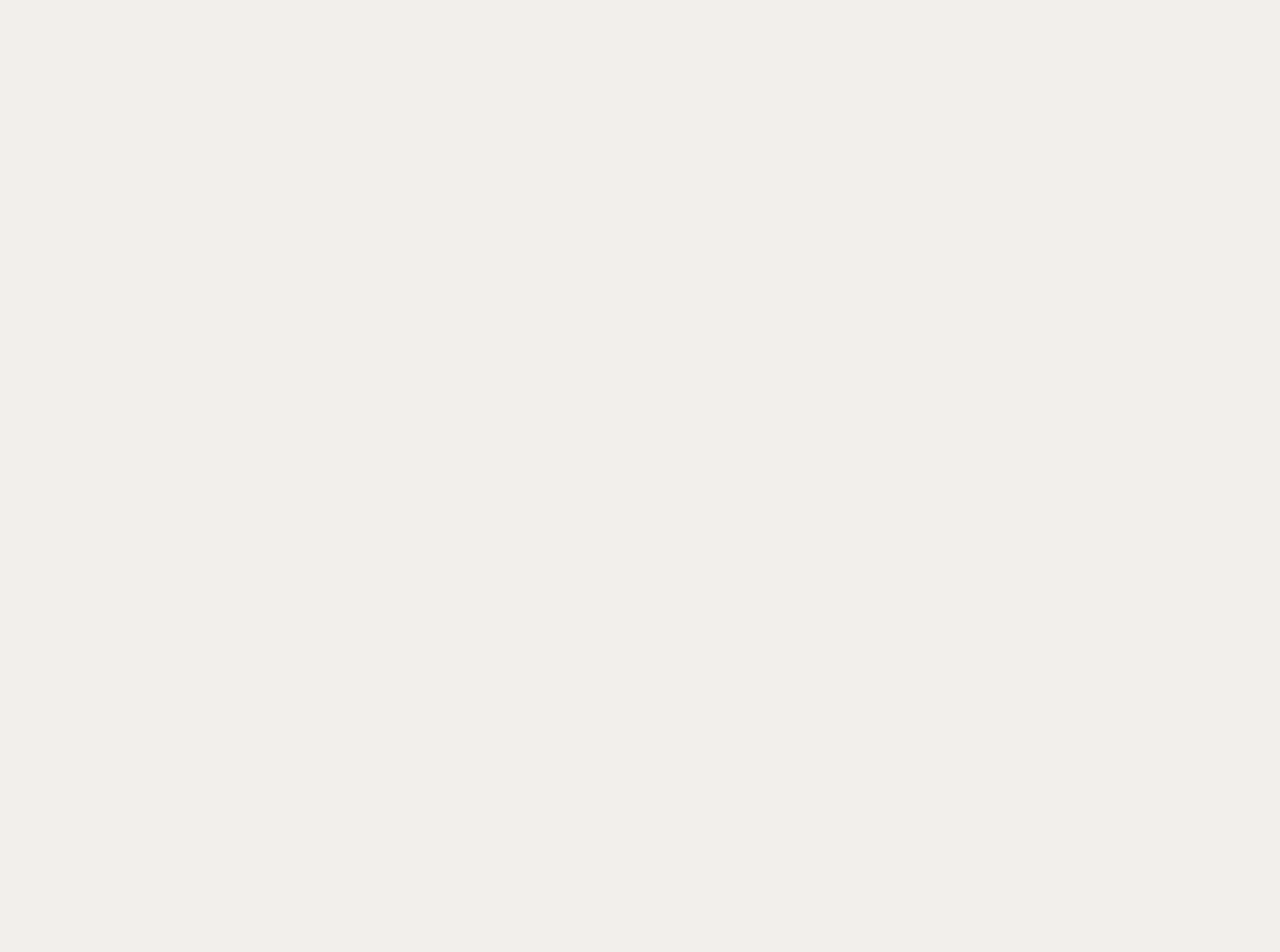
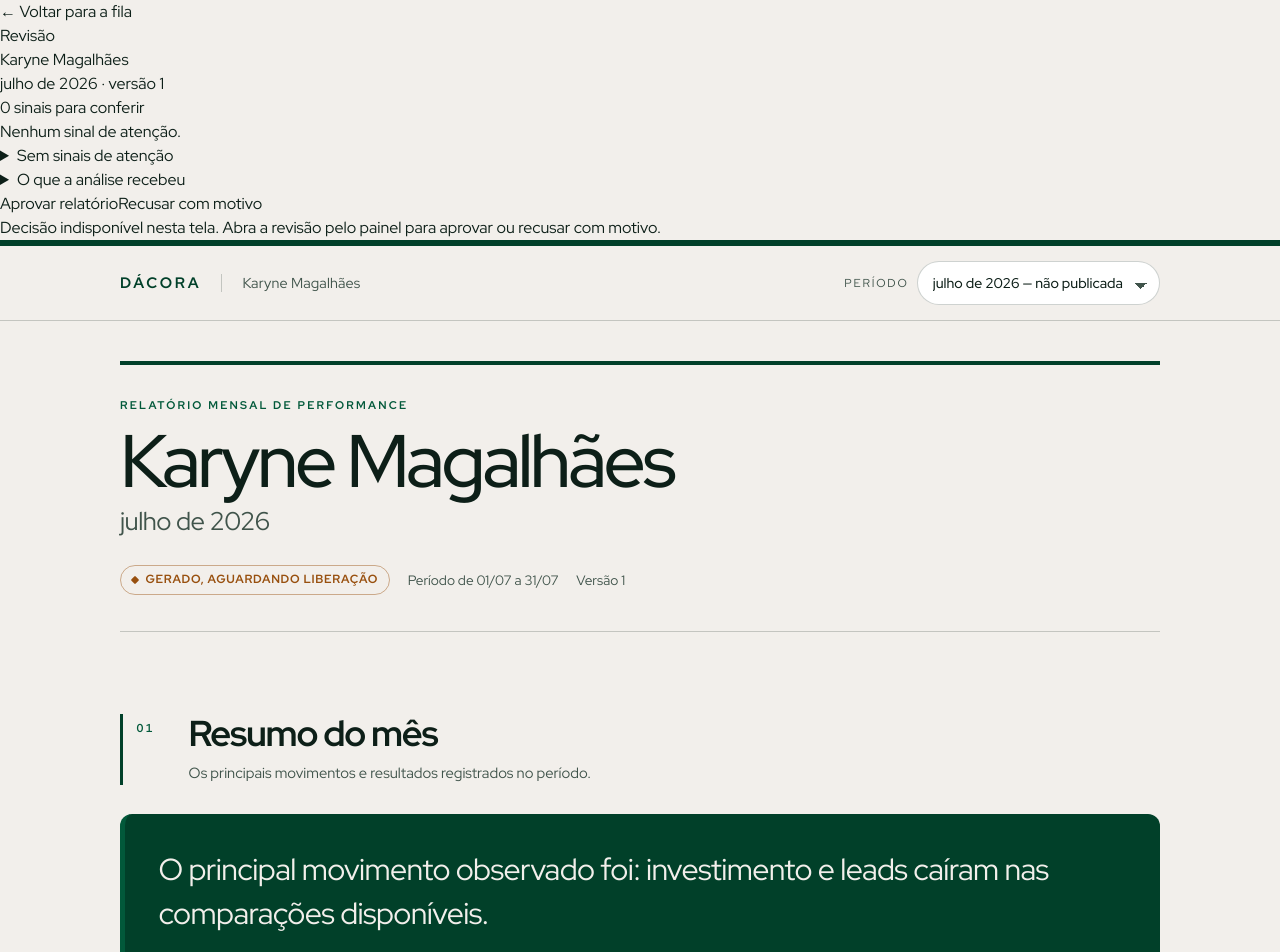
Before and after one commit to flacora-projetos/dacoraLP, a React (Vite) app: page /painel-de-relatorios/revisao-local-ra1 in a window 1280 px wide. Before the commit this address had no page. Shown: the top 952 px of the page. Before the commit the page ends 800 px from the top, so only its background shows below. Built offline with nearby package versions, Linux system fonts and the light colour scheme.

Commit message:
fix: corrigir revisão interna da RA1

```diff
--- a/src/App.tsx
+++ b/src/App.tsx
@@ -38,6 +38,7 @@ const RelatorioPublico = lazy(() => import('./pages/RelatorioPublico'));
  * produto não usa: aqui não há aprovar, recusar ou enviar.
  */
 const PainelRelatorioInterno = lazy(() => import('./pages/PainelRelatorioInterno'));
+const PainelRevisaoLocal = import.meta.env.DEV ? lazy(() => import('./pages/PainelRevisaoLocal')) : null;
 
 export default function App() {
   return (
@@ -125,6 +126,16 @@ export default function App() {
           </Suspense>
         }
       />
+      {PainelRevisaoLocal && (
+        <Route
+          path="/painel-de-relatorios/revisao-local-ra1"
+          element={
+            <Suspense fallback={<CarregandoPainel />}>
+              <PainelRevisaoLocal />
+            </Suspense>
+          }
+        />
+      )}
       <Route
         path="/relatorios/:token"
         element={
--- /dev/null
+++ b/src/pages/PainelRevisaoLocal.tsx
@@ -0,0 +1,43 @@
+/** Fixture local da RA1: revisão completa sem consultar ou persistir no Supabase. */
+import { Navigate } from 'react-router-dom';
+import { RevisaoApresentada } from '../painel/Revisao';
+import type { RelatorioDaRevisao } from '../painel/RevisaoMoldura';
+import { karyneMontada202607 } from '../reports/fixtures/karyne-montada-2026-07';
+
+const snapshot = structuredClone(karyneMontada202607);
+snapshot.analysisContext = {
+  versao: 'analysis_context_v1',
+  competencia: '2026-07',
+  fatos: [
+    { id: 'meta_investimento', plataforma: 'meta', tipo: 'investimento', rotulo: 'Investimento', unidade: 'brl', atual: 863.91, base: 967.73, competenciaBase: '2026-06', variacao: -0.1073 },
+    { id: 'meta_resultado', plataforma: 'meta', tipo: 'resultado', rotulo: 'Leads', unidade: 'inteiro', atual: 22, base: 85, competenciaBase: '2026-06', variacao: -0.7412 },
+    { id: 'google_investimento', plataforma: 'google', tipo: 'investimento', rotulo: 'Investimento', unidade: 'brl', atual: 1000.98, base: 1100.5, competenciaBase: '2026-06', variacao: -0.0904 },
+    { id: 'google_conversoes', plataforma: 'google', tipo: 'resultado', rotulo: 'Leads', unidade: 'inteiro', atual: 16, base: 36, competenciaBase: '2026-06', variacao: -0.5556 },
+  ],
+  relacoes: [
+    { tipo: 'investimento_resultado', plataforma: 'meta', sustentadaPor: ['meta_investimento', 'meta_resultado'], texto: 'Investimento caiu enquanto leads caíram na mesma comparação.' },
+    { tipo: 'investimento_resultado', plataforma: 'google', sustentadaPor: ['google_investimento', 'google_conversoes'], texto: 'Investimento caiu enquanto leads caíram na mesma comparação.' },
+  ],
+  limitacoes: [],
+};
+snapshot.leitura.resumoExecutivo = [
+  { texto: 'O principal movimento observado foi: investimento e leads caíram nas comparações disponíveis.', sustentadaPor: ['meta_investimento', 'meta_resultado', 'google_investimento', 'google_conversoes'] },
+  { texto: 'Meta Ads registrou 22 leads e Google Ads registrou 16 leads.', sustentadaPor: ['meta_resultado', 'google_conversoes'] },
+];
+
+const relatorio: RelatorioDaRevisao = {
+  id: 'fixture-local-ra1-karyne-2026-07',
+  clienteNome: snapshot.identidade.clienteNome,
+  competencia: snapshot.identidade.competencia,
+  versao: snapshot.publicacao.versao,
+  estado: snapshot.publicacao.estado,
+  sinais: [],
+  conteudoCarregado: true,
+  snapshot,
+  checksum: snapshot.publicacao.checksum,
+};
+
+export default function PainelRevisaoLocal() {
+  if (!import.meta.env.DEV) return <Navigate to="/painel-de-relatorios" replace />;
+  return <RevisaoApresentada relatorio={relatorio} />;
+}
--- a/src/painel/RevisaoMoldura.tsx
+++ b/src/painel/RevisaoMoldura.tsx
@@ -2,7 +2,7 @@ import type { ReactNode } from 'react';
 import { Link } from 'react-router-dom';
 import type { AnalysisContextV1 } from '../reports/snapshot';
 import type { SnapshotMontado } from '../reports/blocos/tipos';
-import { formatarCompetencia } from '../reports/format';
+import { formatarCompetencia, formatarNumero, formatarVariacao } from '../reports/format';
 import DecisaoDaRevisao, {
   type EstadoDaNotificacaoInterna,
   type PedidoDeDecisao,
@@ -81,6 +81,19 @@ function ContextoDaAnalise({ contexto }: { contexto?: AnalysisContextV1 }) {
     <details className="dcp-contexto-analise">
       <summary>O que a análise recebeu</summary>
       <p>Contexto factual {contexto.versao}; não é texto para o cliente nem uma explicação causal.</p>
+      {contexto.fatos.length > 0 ? (
+        <ul>
+          {contexto.fatos.map((fato) => (
+            <li key={fato.id}>
+              <strong>{fato.rotulo}</strong> · {fato.plataforma}: {formatarNumero(fato.atual, fato.unidade)}
+              {typeof fato.base === 'number' && <> · base {formatarNumero(fato.base, fato.unidade)}</>}
+              {typeof fato.variacao === 'number' && <> · variação {formatarVariacao(fato.variacao)}</>}
+            </li>
+          ))}
+        </ul>
+      ) : (
+        <p>Não há fatos governados nesta versão.</p>
+      )}
       {contexto.relacoes.length > 0 ? (
         <ul>
           {contexto.relacoes.map((relacao) => <li key={`${relacao.tipo}-${relacao.plataforma}-${relacao.texto}`}>{relacao.texto}</li>)}
--- a/src/reports/Esqueleto.tsx
+++ b/src/reports/Esqueleto.tsx
@@ -155,7 +155,7 @@ export default function Esqueleto({ snapshot, competencias, proposta, secoes, de
           indice={proximo()}
           id="resumo"
           titulo="Resumo do mês"
-          apoio="Escrito a partir dos números apurados. Nenhuma causa é inferida: o que não foi medido não é explicado."
+          apoio="Os principais movimentos e resultados registrados no período."
         >
           <div
             className={proposta === 'B' ? 'dc-destaque' : 'dc-superficie'}
```
Also changed, not shown: scripts/verifica-painel-revisao.mts, 3 other files (tests, documents, lock files or other folders).
